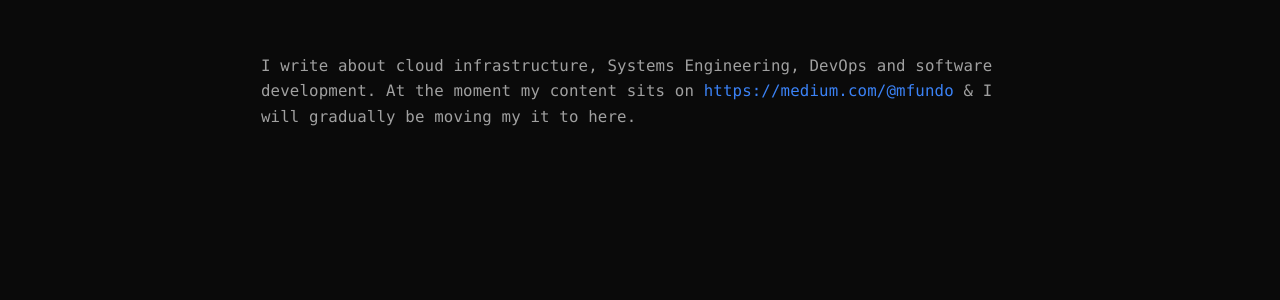
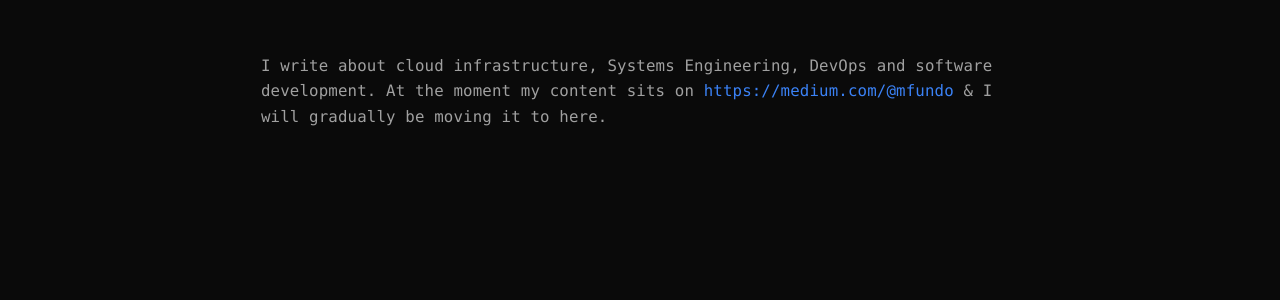
Before and after one commit to fractalops/fractalops.github.io, a Jekyll site: the page built from index.md, in a window 1280 px wide. Shown: the part 423-723 px from the top of the page. Built offline with Jekyll 4.4.1, drawn with Linux system fonts in a browser that asks for light colours; nearby versions of some CDN libraries.

```diff
--- a/index.md
+++ b/index.md
@@ -4,6 +4,6 @@ title: "mfundo.cloud ☁️"
 ---
 
 <div class="content-overview">
-  <p>I write about cloud infrastructure, Systems Engineering, DevOps and software development. At the moment my content sits on <a href="https://medium.com/@mfundo">https://medium.com/@mfundo</a> & I will gradually be moving my it to here.
+  <p>I write about cloud infrastructure, Systems Engineering, DevOps and software development. At the moment my content sits on <a href="https://medium.com/@mfundo">https://medium.com/@mfundo</a> & I will gradually be moving it to here.
   </p>
 </div>
```
